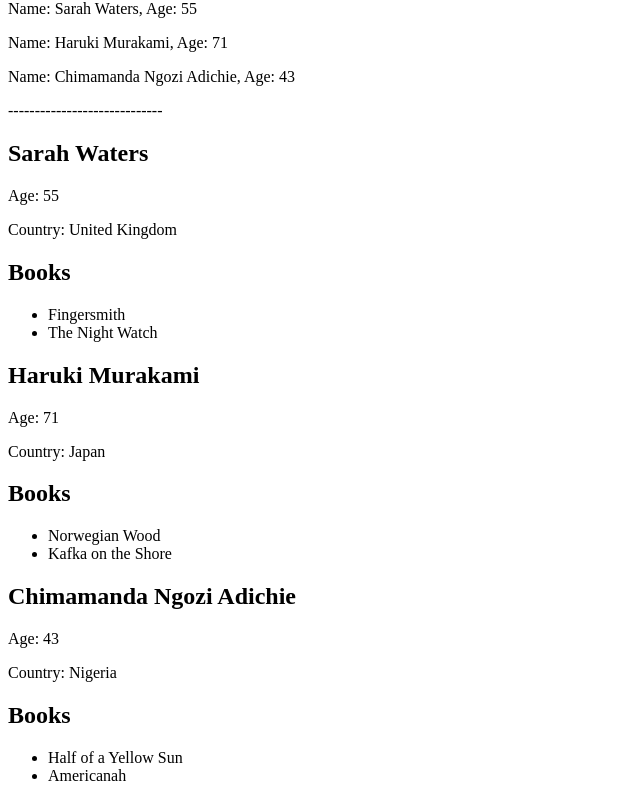
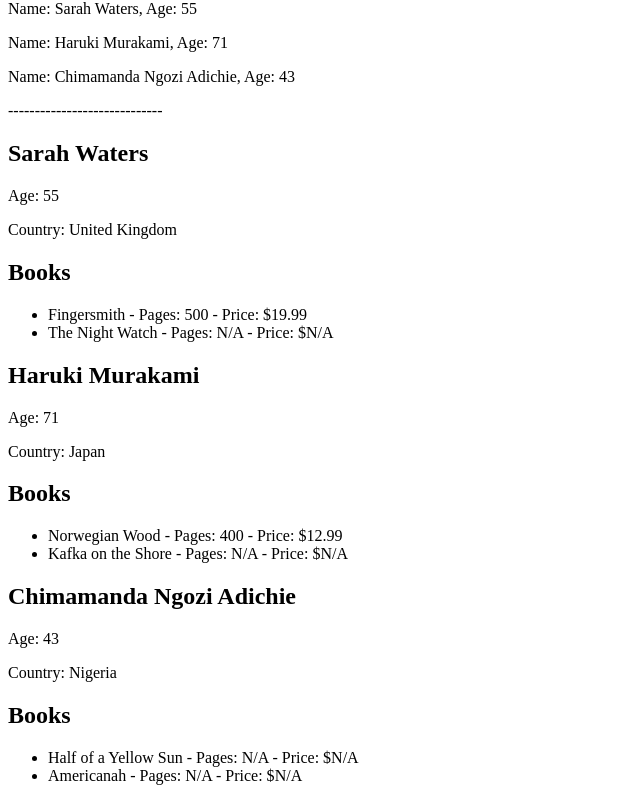
Before and after one commit to cigotete/study-react-patterns, a React (Vite) app: page / in a window 1280 px wide. Shown: the part 1002-1803 px from the top of the page, without its empty margins (0-640 px from the left). Built offline with nearby package versions, Linux system fonts and the light colour scheme.

Commit message:
Parsing books form respective json and combine them with books in json file of each author.

```diff
--- a/src/components/authors/LargeListItems.jsx
+++ b/src/components/authors/LargeListItems.jsx
@@ -1,7 +1,25 @@
 import PropTypes from 'prop-types';
+import { books as booksData } from '../../data/books';
 
 export const LargeAuthorListItem = ({ author }) => {
   const { name, age, country, books } = author;
+  console.log('author', author);
+
+    // Filrtering correspoding books data of current author.
+    const authorBooksData = booksData.filter(book => books.includes(book.title));
+    console.log('authorBooksData', authorBooksData);
+
+    // Set of titles that are in author list but not in JSON.
+    const missingBooks = new Set(books.filter(title => !authorBooksData.some(book => book.title === title)));
+    console.log('missingBooks', missingBooks);
+
+    // Combining books data of JSON with missing books data.
+    const combinedBooksData = [
+      ...authorBooksData,
+      ...Array.from(missingBooks).map(title => ({ title })),
+    ];
+    console.log('combinedBooksData', combinedBooksData);
+
   return (
     <>
       <h2>{ name }</h2>
@@ -9,8 +27,10 @@
       <p>Country: { country }</p>
       <h2>Books</h2>
       <ul>
-        { books.map((book) => (
-          <li key={book}> {book} </li>
+        {combinedBooksData.map((book) => (
+          <li key={book.title}>
+            {book.title} - Pages: {book.pages || 'N/A'} - Price: ${book.price || 'N/A'}
+          </li>
         ))}
       </ul>
     </>
```
